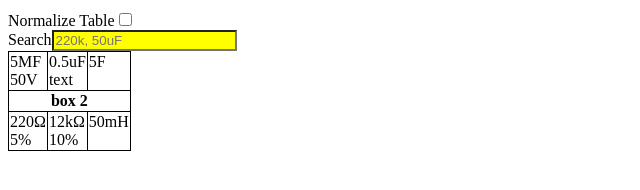
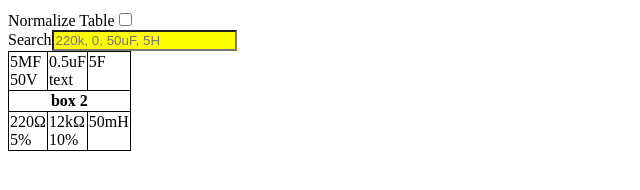
Before and after one commit to MissouriMRDT/Component_Boxes, a plain HTML site: page docs/index.html in a window 1280 px wide. Shown: the part 416-606 px from the top of the page, 0-640 px from the left. Drawn offline with Linux system fonts and the light colour scheme.

Commit message:
Changed search placeholder

```diff
--- a/docs/index.html
+++ b/docs/index.html
@@ -265,7 +265,7 @@ Supported Units
 F Farad Capacitance
 H Henry Inductance</pre>
     <label for="normalize">Normalize Table</label><input type="checkbox" id="normalize"><br>
-    <label for="search">Search</label><input type="text" id="search" placeholder="220k, 50uF">
+    <label for="search">Search</label><input type="text" id="search" placeholder="220k, 0, 50uF, 5H">
     <table id="box"></table>
 </body>
 
```
